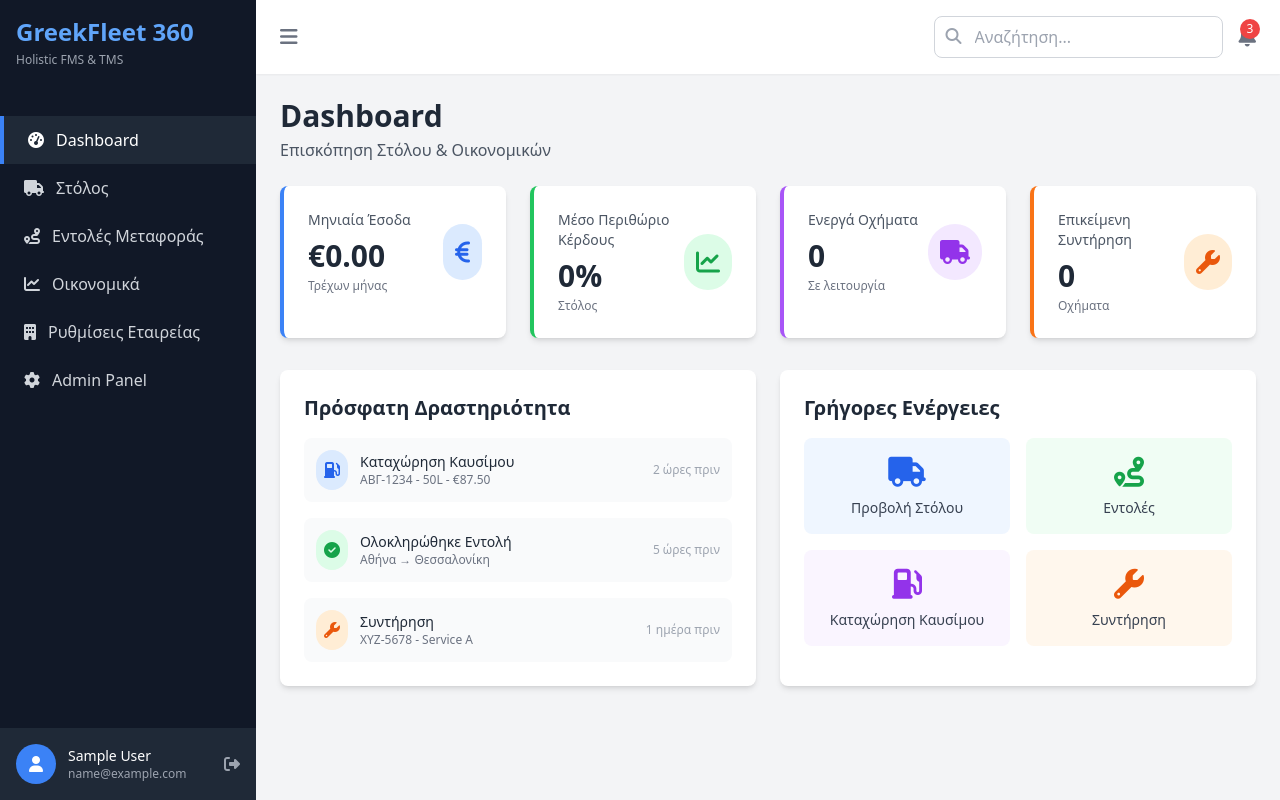
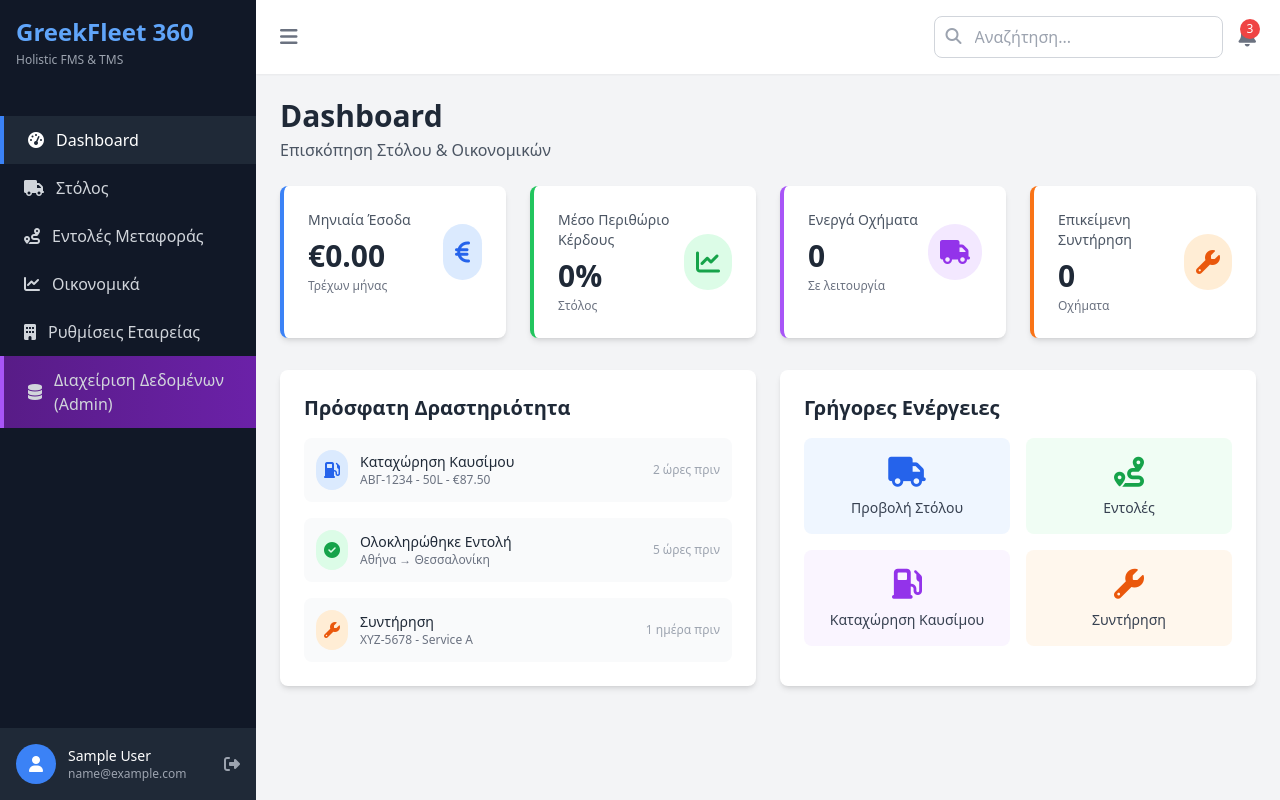
Before and after one commit to mixkonki/GreekFleet360, a Django app: page / in a window 1280 px wide. Run offline with Django 5.2, Linux system fonts and the light colour scheme; the visitor is signed in with stand-in values (Sample User, id 1); data that the repository does not hold is empty; some libraries are stand-ins or nearby versions.

Commit message:
feat: Add prominent Admin Panel link to sidebar
- Changed condition from is_superuser to is_staff
- Added purple gradient background for visibility
- Icon: fa-database
- Label: Διαχείριση Δεδομένων (Admin)
- Accessible to all staff users with tenant isolation

```diff
--- a/web/templates/base.html
+++ b/web/templates/base.html
@@ -65,10 +65,10 @@
                     <span>Ρυθμίσεις Εταιρείας</span>
                 </a>
 
-                {% if user.is_superuser %}
-                <a href="/admin/" class="flex items-center px-6 py-3 text-gray-300 hover:bg-gray-800 hover:text-white transition-colors">
-                    <i class="fas fa-cog mr-3"></i>
-                    <span>Admin Panel</span>
+                {% if user.is_staff %}
+                <a href="/admin/" class="flex items-center px-6 py-3 text-gray-300 hover:bg-gray-800 hover:text-white transition-colors bg-gradient-to-r from-purple-900 to-purple-800 border-l-4 border-purple-500">
+                    <i class="fas fa-database mr-3"></i>
+                    <span>Διαχείριση Δεδομένων (Admin)</span>
                 </a>
                 {% endif %}
             </nav>
```
